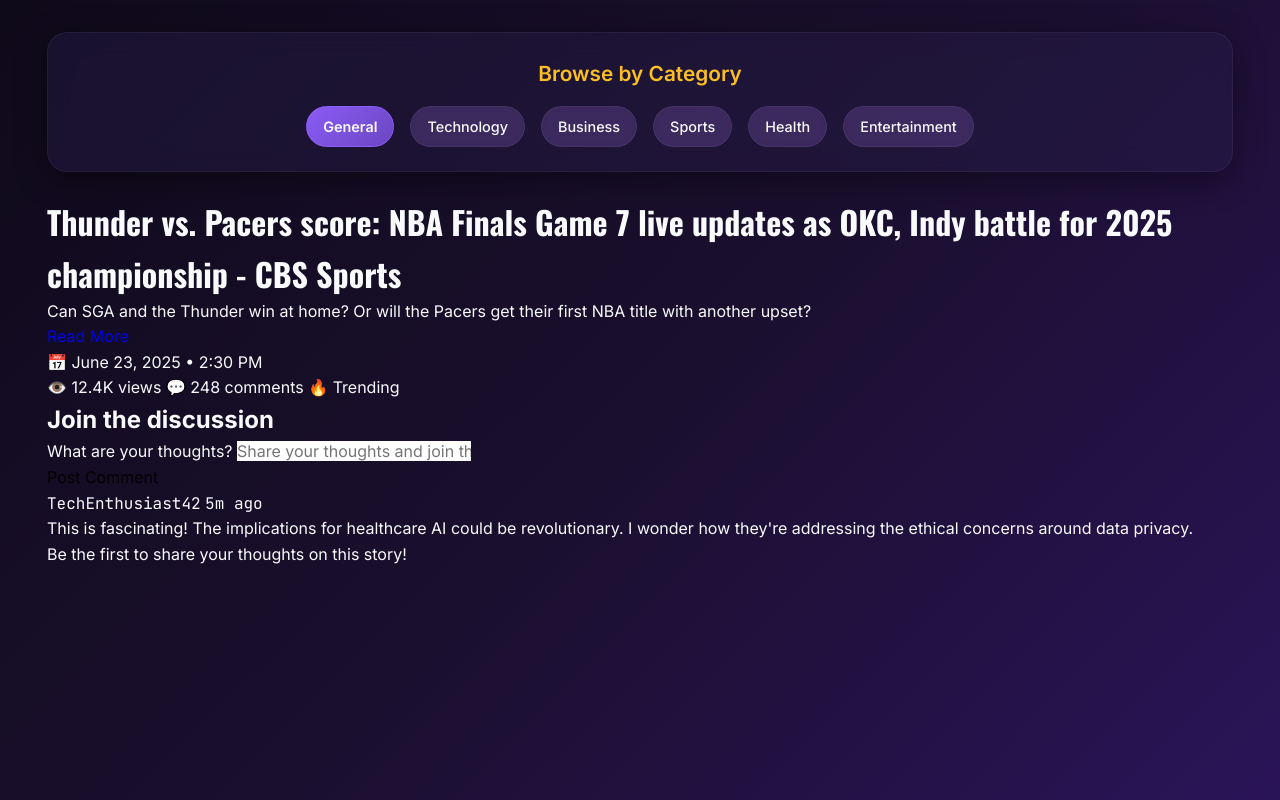
After one commit to notjustsomesmalltowngirl/sayIt, a Flask app: template templates/discussions.html in a window 1280 px wide. The commit adds this page. Run offline with Flask 3, Linux system fonts and the light colour scheme; the template is opened without the code that fills it, so the values that code supplies are empty.

Commit message:
Added discussions page

```diff
--- a/static/styles/abstracts/_variables.scss
+++ b/static/styles/abstracts/_variables.scss
@@ -3,7 +3,7 @@
   --deep-black-purple: #0f0a1a;
   --dark-purple: #1a0f2e;
   --medium-dark-purple: #2a1458;
-  --royal-purple: #3d1a78;
+  --royal-purple: rgb(61, 26, 120);
   --bright-purple: #4a1d8a;
   --main-purple: #8b5cf6;
   --deep-violet: #6b46c1;
--- /dev/null
+++ b/static/styles/base/_discussions-base.scss
@@ -0,0 +1,25 @@
+.whole-container {
+  background: linear-gradient(
+    135deg,
+    var(--deep-black-purple) 0%,
+    var(--dark-purple) 50%,
+    var(--medium-dark-purple) 100%
+  );
+
+  color: var(--text-white);
+  font-family: "Inter", "Roboto", "Helvetica Neue", sans-serif;
+  //   min-height: 100vh;
+  //   line-height: 1.6;
+}
+.news-container {
+  max-width: 1250px;
+}
+.message {
+  &__author,
+  &__time {
+    font-family: "JetBrains Mono", "Courier Prime", monospace;
+  }
+}
+.news__title {
+  font-family: "Oswald", sans-serif;
+}
--- /dev/null
+++ b/static/styles/layouts/_categories.scss
@@ -0,0 +1,56 @@
+.categories {
+  background: rgba(42, 31, 75, 0.4);
+  backdrop-filter: blur(12px);
+  -webkit-backdrop-filter: blur(12px);
+  border-radius: var(--radius-xl);
+  padding: var(--space-md);
+  box-shadow: 0 0.5rem 2rem var(--shadow-dark);
+  border: 1px solid var(--glass-border);
+  margin-block-end: var(--space-md);
+
+  &__title {
+    font-size: 1.3rem;
+    color: var(--main-gold);
+    font-weight: 600;
+    margin-block-end: var(--space-sm);
+    text-align: center;
+  }
+  &__grid {
+    display: flex;
+    justify-content: center;
+    gap: var(--space-sm);
+    flex-wrap: wrap;
+  }
+}
+.category {
+  color: var(--text-white);
+  font-weight: 500;
+  cursor: pointer;
+  font-size: 0.9rem;
+  background: rgba(79, 56, 117, 0.6);
+  backdrop-filter: blur(8px);
+  -webkit-backdrop-filter: blur(8px);
+  padding: var(--space-xs) var(--space-sm);
+  border-radius: var(--radius-2xl);
+  border: 1px solid var(--glass-border);
+  transition: all 0.3s ease;
+  &:hover {
+    background: rgba(124, 58, 237, 0.8);
+    border-color: var(--glass-border-hover);
+    box-shadow: 0 8px 16px var(--shadow-purple);
+    transform: translateY(-3px);
+  }
+  &.active {
+    background: linear-gradient(135deg, var(--main-purple), var(--deep-violet));
+    border-color: var(--main-purple);
+    font-weight: 600;
+    &:hover {
+      background: linear-gradient(
+        135deg,
+        var(--deep-violet),
+        var(--dark-royal-purple)
+      );
+      border-color: var(--glass-border-hover);
+    }
+  }
+}
--- a/static/styles/main.css
+++ b/static/styles/main.css
@@ -3,7 +3,7 @@
   --deep-black-purple: #0f0a1a;
   --dark-purple: #1a0f2e;
   --medium-dark-purple: #2a1458;
-  --royal-purple: #3d1a78;
+  --royal-purple: rgb(61, 26, 120);
   --bright-purple: #4a1d8a;
   --main-purple: #8b5cf6;
   --deep-violet: #6b46c1;
@@ -130,6 +130,24 @@ select {
   border: none;
   font-family: inherit;
   font-size: inherit;
+}
+
+.whole-container {
+  background: linear-gradient(135deg, var(--deep-black-purple) 0%, var(--dark-purple) 50%, var(--medium-dark-purple) 100%);
+  color: var(--text-white);
+  font-family: "Inter", "Roboto", "Helvetica Neue", sans-serif;
+}
+
+.news-container {
+  max-width: 1250px;
+}
+
+.message__author, .message__time {
+  font-family: "JetBrains Mono", "Courier Prime", monospace;
+}
+
+.news__title {
+  font-family: "Oswald", sans-serif;
 }
 
 @keyframes float {
@@ -506,6 +524,59 @@ select {
   margin-block-end: var(--space-md);
 }
 
+.categories {
+  background: rgba(42, 31, 75, 0.4);
+  backdrop-filter: blur(12px);
+  -webkit-backdrop-filter: blur(12px);
+  border-radius: var(--radius-xl);
+  padding: var(--space-md);
+  box-shadow: 0 0.5rem 2rem var(--shadow-dark);
+  border: 1px solid var(--glass-border);
+  margin-block-end: var(--space-md);
+}
+.categories__title {
+  font-size: 1.3rem;
+  color: var(--main-gold);
+  font-weight: 600;
+  margin-block-end: var(--space-sm);
+  text-align: center;
+}
+.categories__grid {
+  display: flex;
+  justify-content: center;
+  gap: var(--space-sm);
+  flex-wrap: wrap;
+}
+
+.category {
+  color: var(--text-white);
+  font-weight: 500;
+  cursor: pointer;
+  font-size: 0.9rem;
+  background: rgba(79, 56, 117, 0.6);
+  backdrop-filter: blur(8px);
+  -webkit-backdrop-filter: blur(8px);
+  padding: var(--space-xs) var(--space-sm);
+  border-radius: var(--radius-2xl);
+  border: 1px solid var(--glass-border);
+  transition: all 0.3s ease;
+}
+.category:hover {
+  background: rgba(124, 58, 237, 0.8);
+  border-color: var(--glass-border-hover);
+  box-shadow: 0 8px 16px var(--shadow-purple);
+  transform: translateY(-3px);
+}
+.category.active {
+  background: linear-gradient(135deg, var(--main-purple), var(--deep-violet));
+  border-color: var(--main-purple);
+  font-weight: 600;
+}
+.category.active:hover {
+  background: linear-gradient(135deg, var(--deep-violet), var(--dark-royal-purple));
+  border-color: var(--glass-border-hover);
+}
+
 .btn {
   position: relative;
   padding: var(--space-sm) var(--space-lg);
--- a/static/styles/main.scss
+++ b/static/styles/main.scss
@@ -3,11 +3,13 @@
 
 @use "../styles/base/reset";
 @use "../styles/base/base";
+@use "../styles/base/discussions-base";
 
 @use "../styles/layouts/hero";
 @use "../styles/layouts/features";
 @use "../styles/layouts/welcome-section";
 @use "../styles/layouts/error-page";
+@use "../styles/layouts/categories";
 
 @use "../styles/components/buttons";
 @use "../styles/components/forms";
--- /dev/null
+++ b/templates/discussions.html
@@ -0,0 +1,88 @@
+<!DOCTYPE html>
+<html lang="en">
+  <head>
+    <meta charset="UTF-8" />
+    <meta name="viewport" content="width=device-width, initial-scale=1.0" />
+    <link rel="preconnect" href="https://fonts.googleapis.com" />
+    <link rel="preconnect" href="https://fonts.gstatic.com" crossorigin />
+    <link
+      href="https://fonts.googleapis.com/css2?family=Courier+Prime:ital,wght@0,400;0,700;1,400;1,700&family=Inter:ital,opsz,wght@0,14..32,100..900;1,14..32,100..900&family=JetBrains+Mono:ital,wght@0,100..800;1,100..800&family=Oswald:wght@200..700&family=Roboto:ital,wght@0,100..900;1,100..900&display=swap"
+      rel="stylesheet"
+    />
+    <link rel="stylesheet" href="../static/styles/main.css" />
+    <title>sayIt | Discussions</title>
+  </head>
+  <body>
+    <div class="whole-container">
+      <div class="news-container container">
+        <div class="categories">
+          <h3 class="categories__title">Browse by Category</h3>
+          <div class="categories__grid">
+            <a href="/category/all" class="category active">General</a>
+            <a href="/category/technology" class="category">Technology</a>
+            <a href="/category/business" class="category">Business</a>
+            <a href="/category/sports" class="category">Sports</a>
+            <a href="/category/health" class="category">Health</a>
+            <a href="/category/entertainment" class="category">Entertainment</a>
+          </div>
+        </div>
+
+        <header class="news">
+          <h1 class="news__title">
+            Thunder vs. Pacers score: NBA Finals Game 7 live updates as OKC,
+            Indy battle for 2025 championship - CBS Sports
+          </h1>
+          <p class="news__content">
+            Can SGA and the Thunder win at home? Or will the Pacers get their
+            first NBA title with another upset?
+          </p>
+          <a href="#" class="news-cta__btn">Read More</a>
+          <div class="news__meta">
+            <div class="news__date">
+              <span>📅</span>
+              <span>June 23, 2025 • 2:30 PM</span>
+            </div>
+            <div class="news__stats">
+              <span>👁️ 12.4K views</span>
+              <span>💬 248 comments</span>
+              <span>🔥 Trending</span>
+            </div>
+          </div>
+        </header>
+        <section class="discussions">
+          <h2 class="discussions__cta">Join the discussion</h2>
+
+          <form action="#" class="chat-form">
+            <label for="message" class="input-label"
+              >What are your thoughts?</label
+            >
+            <input
+              type="text"
+              class="chat-input"
+              name="message"
+              placeholder="Share your thoughts and join the conversation..."
+              required
+            />
+          </form>
+          <button type="submit" class="submit-btn">Post Comment</button>
+          <div class="chat-messages">
+            <div class="message">
+              <div class="message__header">
+                <span class="message__author">TechEnthusiast42</span>
+                <span class="message__time">5m ago</span>
+              </div>
+              <div class="message__content">
+                This is fascinating! The implications for healthcare AI could be
+                revolutionary. I wonder how they're addressing the ethical
+                concerns around data privacy.
+              </div>
+            </div>
+            <div class="empty-state">
+              Be the first to share your thoughts on this story!
+            </div>
+          </div>
+        </section>
+      </div>
+    </div>
+  </body>
+</html>
```
Also changed, not shown: static/styles/layouts/_home.scss (deleted), 1 other file.
